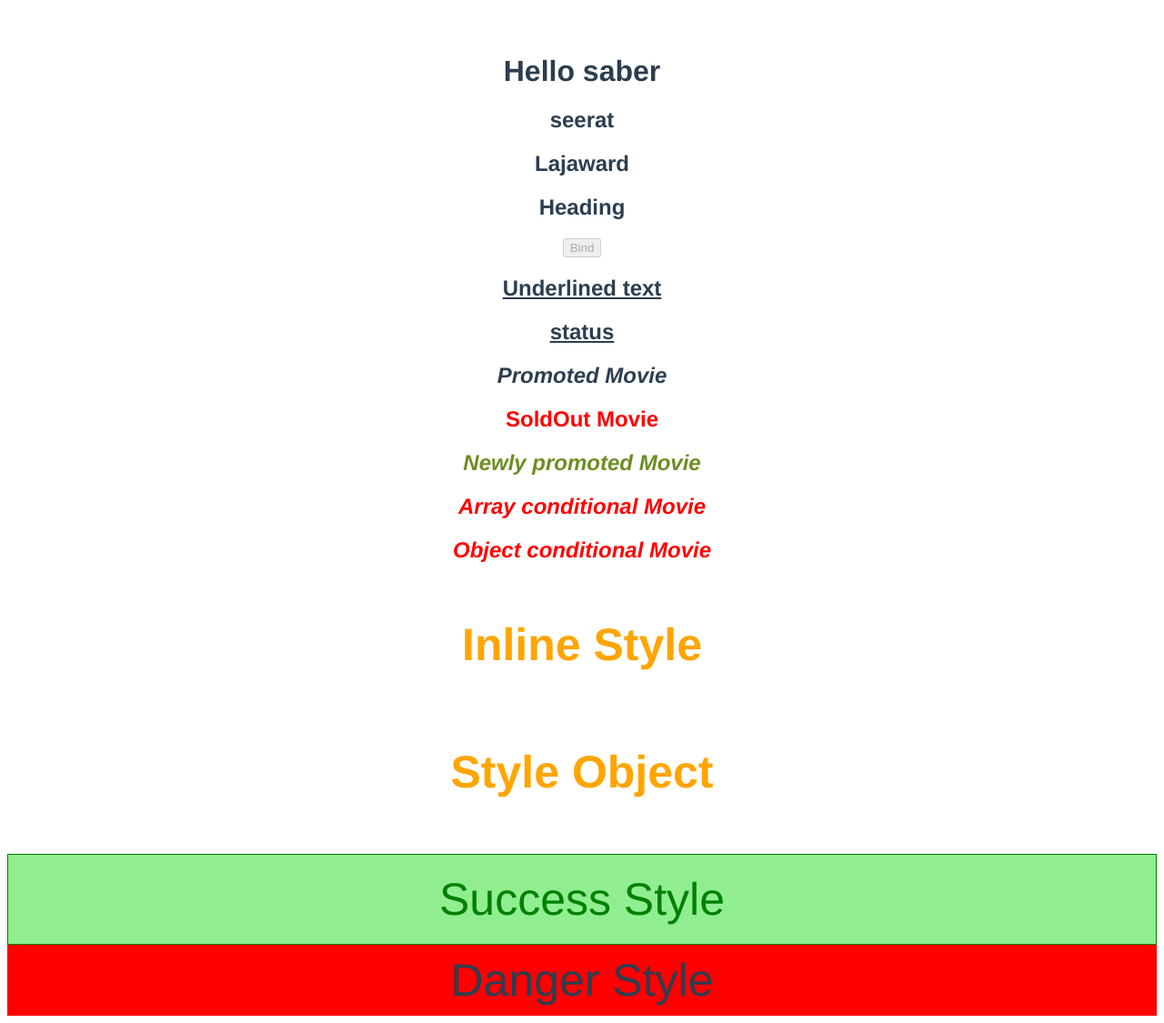
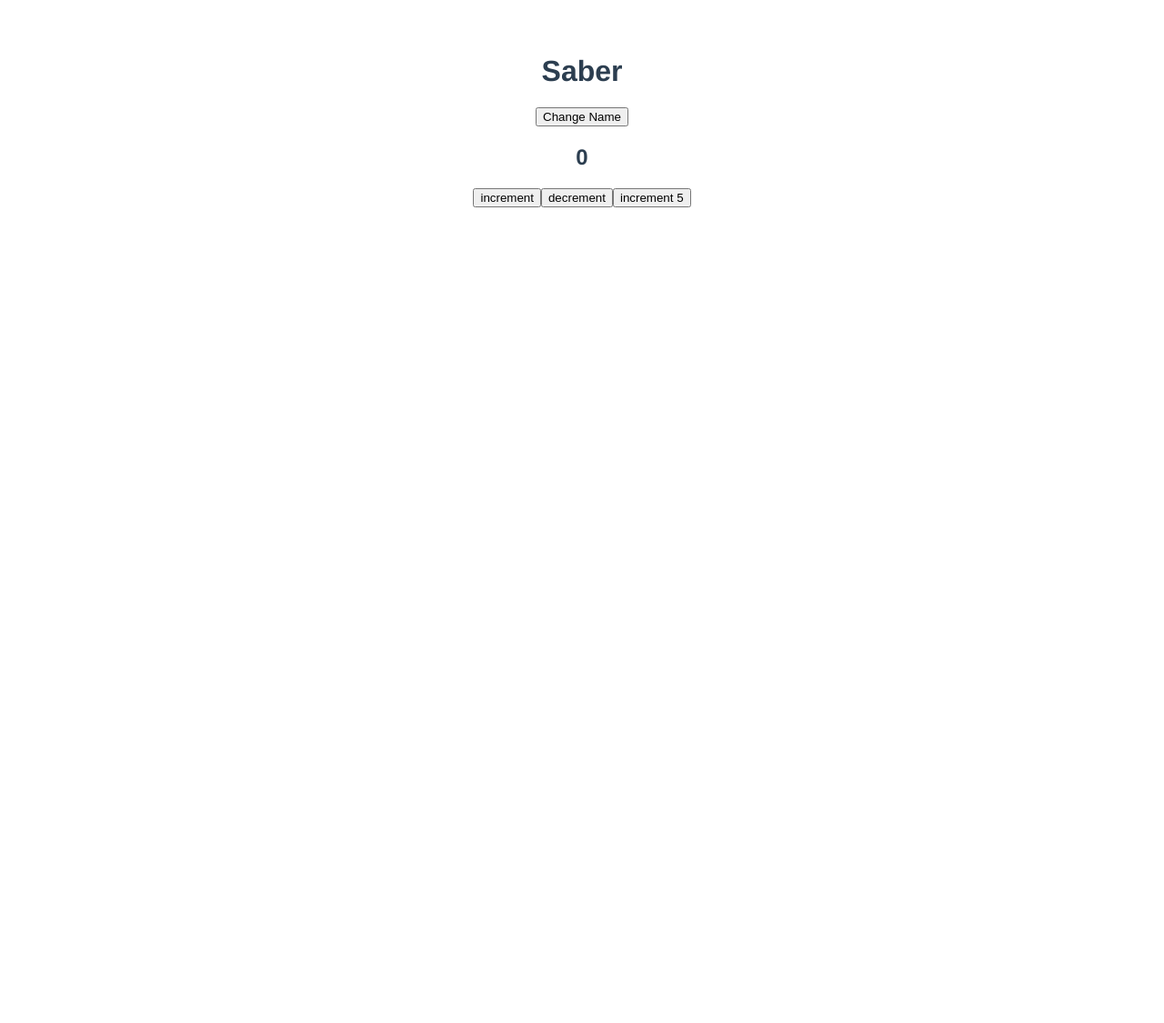
Before and after one commit to Saberhacker/VueJS_Project, a Vue app: page / in a window 1280 px wide. Shown: the whole page at 91% size. After the commit the page ends 800 px from the top, so only its background shows below. Built offline with nearby package versions, Linux system fonts and the light colour scheme.

Commit message:
third change

```diff
--- a/src/App.vue
+++ b/src/App.vue
@@ -1,5 +1,5 @@
 <template>
-    <h1>{{greeting}} {{name}}</h1>
+    <!-- <h1>{{greeting}} {{name}}</h1>
     <h2 v-text="lastname"></h2>
     <h2 v-html="channel"></h2>
     <h2 v-bind:id="headindId">Heading</h2>
@@ -9,8 +9,8 @@
     <h2 v-bind:class="isPromoted && 'promoted'">Promoted Movie</h2>
     <h2 v-bind:class="isSoldOut ? 'sold-out' : 'new'">SoldOut Movie</h2>
     <h2 v-bind:class="['new','promoted']">Newly promoted Movie</h2>
-    <h2 v-bind:class="[isPromoted && 'promoted', isSoldOut ? 'sold-out' : 'new']">Array conditional Movie</h2>
-    <h2 v-bind:class="{
+    <h2 v-bind:class="[isPromoted && 'promoted', isSoldOut ? 'sold-out' : 'new']">Array conditional Movie</h2> -->
+    <!-- <h2 v-bind:class="{
       promoted: isPromoted,
       new: !isSoldOut,
       'sold-out': isSoldOut
@@ -18,12 +18,39 @@
     <h2 v-bind:style="{
       color: highlightColor,
       fontSize: headerSize + 'px',
-      padding: '20px'          //static value
+      padding: '20px'
     }">Inline Style</h2>
-    <h2 v-bind:style="headerStyleObject">Style Object</h2>
+    <h2 v-bind:style="headerStyleObject">Style Object</h2> -->
 
-    <div v-bind:style="[baseStyleObject,successStyleObject]">Success Style</div>
-    <div v-bind:style="[baseStyleObject,dangerStyleObject]">Danger Style</div>
+    <!-- <div v-bind:style="[baseStyleObject,successStyleObject]">Success Style</div> -->
+    <!-- <div v-bind:style="[baseStyleObject,dangerStyleObject]">Danger Style</div> -->
+    <!-- <h2 v-if="num == 0">The number is zero</h2>
+    <h2 v-else-if="num < 0">The number is negative</h2>
+    <h2 v-else-if="num > 0">The number is positive</h2>
+    <h2 v-else>Not a number</h2>
+    <template v-if="display">
+      <h2>Saber.Seerat</h2>
+      <h2>Lajaward</h2>
+      <h2>Vue JS</h2> -->
+    <!-- </template> -->
+    <!-- <h2 v-for="(name,index) in names" :key='name'>{{index}} {{name}}</h2>
+    <h2 v-for="name in fullname" :key="name.first">{{name.first}} {{name.last}}</h2>
+    <h3 v-for="(value,key,index) in myInfo" :key="value.name">{{index}} {{key}} {{value}}</h3> -->
+    <!-- <template v-for="name in names" :key="name">
+      <h2 v-if="name === 'saber'">{{name}}<hr></h2>
+    </template> -->
+    <!-- <h2>Add method - {{add(2,3,5)}}</h2>
+    <h2>Add method - {{multiplay(10)}}</h2>
+    <h2>Add method - {{multiplay(arrValue)}}</h2> -->
+    <h1>{{name}}</h1>
+    <div>
+      <button @click="changeName($event), increment(1,$event)">Change Name</button>
+      <!-- multiple event handler -->
+    </div>
+    <h2>{{count}}</h2>
+    <button @click="increment(1,$event)">increment</button>
+    <button @click="decrement(1)">decrement</button>
+    <button @click="increment(5)">increment 5</button>
 </template>
 
 <script>
@@ -31,37 +58,73 @@ export default {
   name: 'App',
   data() {
     return{
-      greeting: 'Hello',
-      name: 'saber',
-      lastname: 'seerat',
-      channel: '<b>Lajaward</b>',
-      headindId : 'heading',
-      isDisabled: true,
-      status: 'danger',
-      isPromoted:  true,
-      isSoldOut: true,
-      highlightColor: 'orange',
-      headerSize: 50,
-      headerStyleObject:{
-        color: 'orange',
-        fontSize: '50px',
-        padding: '20px'
+      basevalue: 5,
+      arrValue: 2,
+      names: ['saber','seerat','samim'],
+      fullname :[
+        {first: "saber",last: 'seerat'},
+        {first: "yaser",last: 'zahed'},
+        {first: "seyar",last: 'samim'},
+      ],
+      myInfo: {
+        name: 'saber',
+        channel: 'Lajaward',
+        course : 'VueJS'
       },
-      baseStyleObject:{
-        fontSize: '50px',
-        padding: '10px',
-      },
-      successStyleObject:{
-        color: 'green',
-        backgroundColor: 'lightgreen',
-        border: '1px solid green',
-        padding: '20px'
-      },
-      dangerStyleObject:{
-        color: 'darked',
-        backgroundColor: 'red',
-        border: '1px solid darked'
-      }
+      name: 'Saber',
+      count: 0
+      // num: 'd',
+      // display: true
+      // greeting: 'Hello',
+      // name: 'saber',
+      // lastname: 'seerat',
+      // channel: '<b>Lajaward</b>',
+      // headindId : 'heading',
+      // isDisabled: true,
+      // status: 'danger',
+      // isPromoted:  true,
+      // isSoldOut: true,
+      // highlightColor: 'orange',
+      // headerSize: 50,
+      // headerStyleObject:{
+      //   color: 'orange',
+      //   fontSize: '50px',
+      //   padding: '20px'
+      // },
+      // baseStyleObject:{
+      //   fontSize: '50px',
+      //   padding: '10px',
+      // },
+      // successStyleObject:{
+      //   color: 'green',
+      //   backgroundColor: 'lightgreen',
+      //   border: '1px solid green',
+      //   padding: '20px'
+      // },
+      // dangerStyleObject:{
+      //   color: 'darked',
+      //   backgroundColor: 'red',
+      //   border: '1px solid darked'
+      // }
+    }
+  },
+  methods:{
+    add(a,b,c){
+      return a+b+c
+    },
+    multiplay(num) {
+      return num * this.basevalue
+    },
+    changeName(event){
+      this.name = "Batman"
+      console.log('Event',event);
+    },
+    increment(num,event){
+       this.count += num
+       console.log('Event',event);
+    },
+    decrement(num){
+       this.count -= num
     }
   }
 }
@@ -76,7 +139,7 @@ export default {
   color: #2c3e50;
   margin-top: 60px;
 }
-.underlined {
+/* .underlined {
   text-decoration: underline;
 }
 .promoted{
@@ -87,5 +150,5 @@ export default {
 }
 .sold-out {
   color: red;
-}
+} */
 </style>
```
